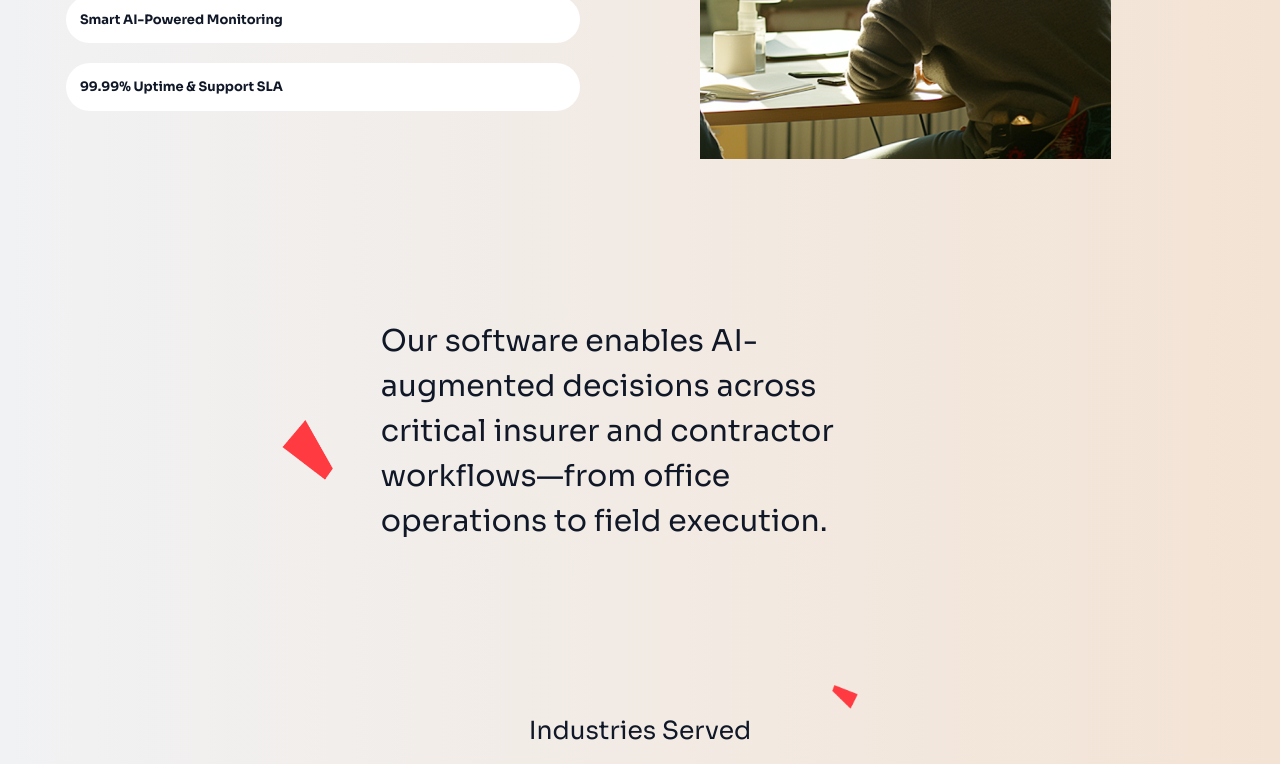
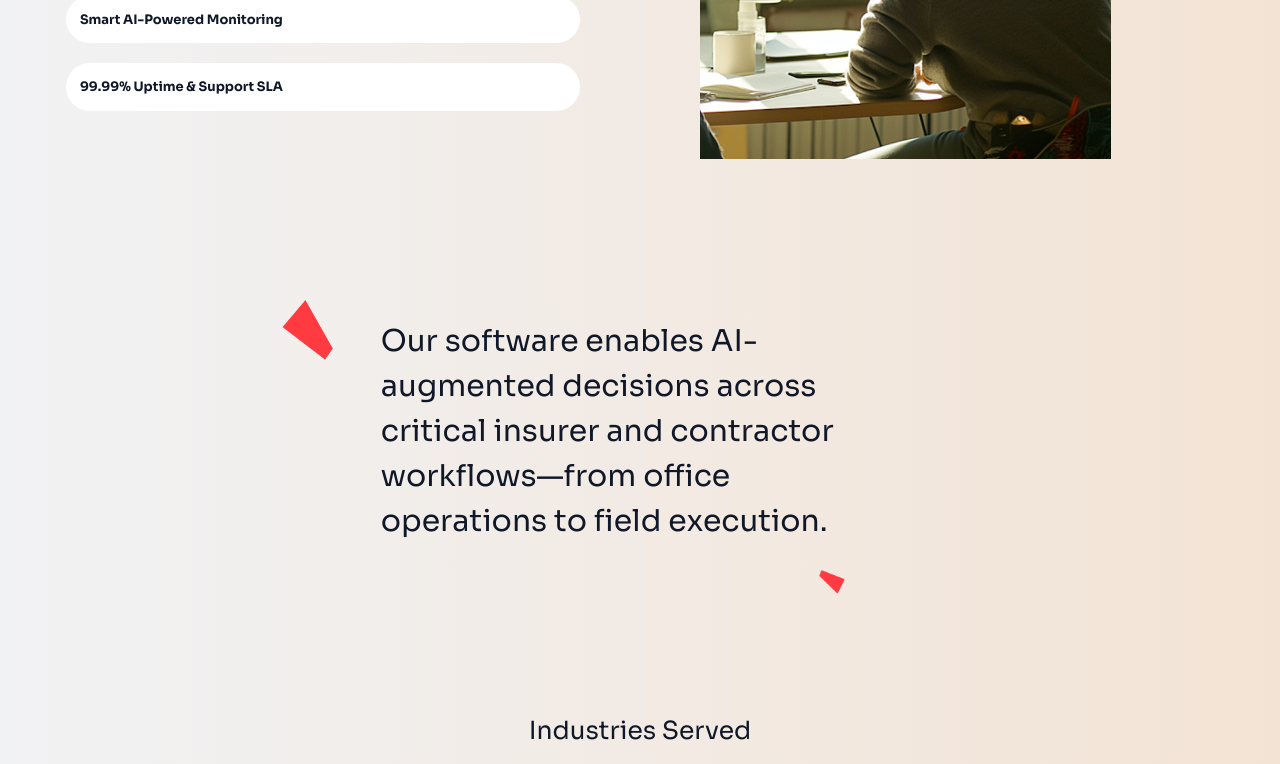
Before and after one commit to haris386/sparX, a Next.js app: page / in a window 1280 px wide. Shown: the part 2990-3754 px from the top of the page. Built offline with nearby package versions, Linux system fonts and the light colour scheme; grey boxes are pictures that could not be loaded.

Commit message:
Changes 2

```diff
--- a/app/globals.css
+++ b/app/globals.css
@@ -121,6 +121,19 @@
   }
 }
 
+.left-el{
+                     width: 4% !important;
+                  position: absolute !important;
+                  top: 3290px !important;
+                  left: 22% !important;
+}
+.right-el{
+   width: 2% !important;
+                  position: absolute !important;
+                  top: 3560px !important;
+                  left: 64% !important;
+}
+
 @media (max-width: 768px) {
 .header{
       padding: 10px 5px !important;
@@ -235,15 +248,15 @@
   .left-el {
         width: 10% !important;
     position: absolute !important;
-    top: 4830px !important;
-    left: 4% !important;
+    top: 4588px !important;
+    left: 2% !important;
   }
 
   .right-el {
 width: 10% !important;
     position: absolute !important;
-    top: 5190px !important;
-    left: 70% !important;
+    top: 4880px !important;
+    left: 65% !important;
   }
 
   .letsWork{
--- a/components/why-choose-sparx.jsx
+++ b/components/why-choose-sparx.jsx
@@ -80,12 +80,6 @@ export default function WhyChooseSparX() {
                 src="/Icons/red-left.png"
                 alt="red"
                 className="object-contain left-el"
-                style={{
-                  width: "4%",
-                  position: "absolute",
-                  top: "3410px",
-                  left: "22%",
-                }}
               />
         <h2
           className="text-gray-900 our-software"
@@ -98,12 +92,6 @@ export default function WhyChooseSparX() {
                 src="/Icons/red-right.png"
                 alt="red"
                 className="object-contain right-el"
-                style={{
-                  width: "2%",
-                  position: "absolute",
-                  top: "3675px",
-                  left: "65%",
-                }}
               />
       </div>
     </section>
```
